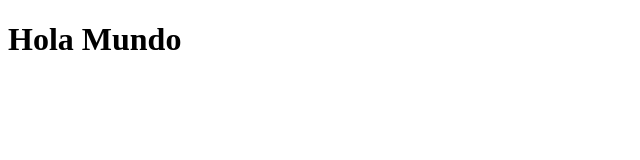
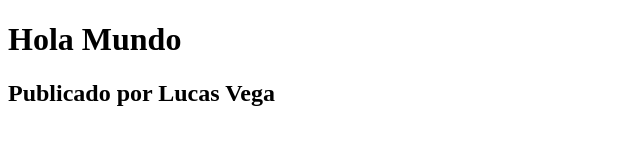
Before and after one commit to lucasvega7/meetup_prueba, a website: page index.html in a window 1280 px wide. Shown: the whole page, without its empty margins (0-640 px from the left). Drawn offline with Linux system fonts and the light colour scheme.

Commit message:
se agregan creditos

```diff
--- a/index.html
+++ b/index.html
@@ -8,5 +8,6 @@
 </head>
 <body>
     <h1> Hola Mundo </h1>
+    <h2> Publicado por Lucas Vega</h2>
 </body>
 </html>
```
